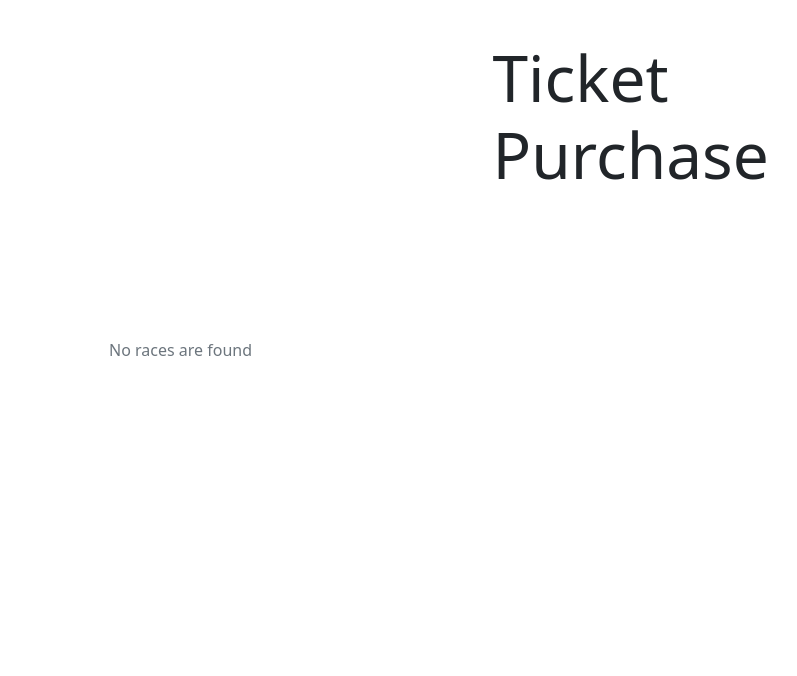
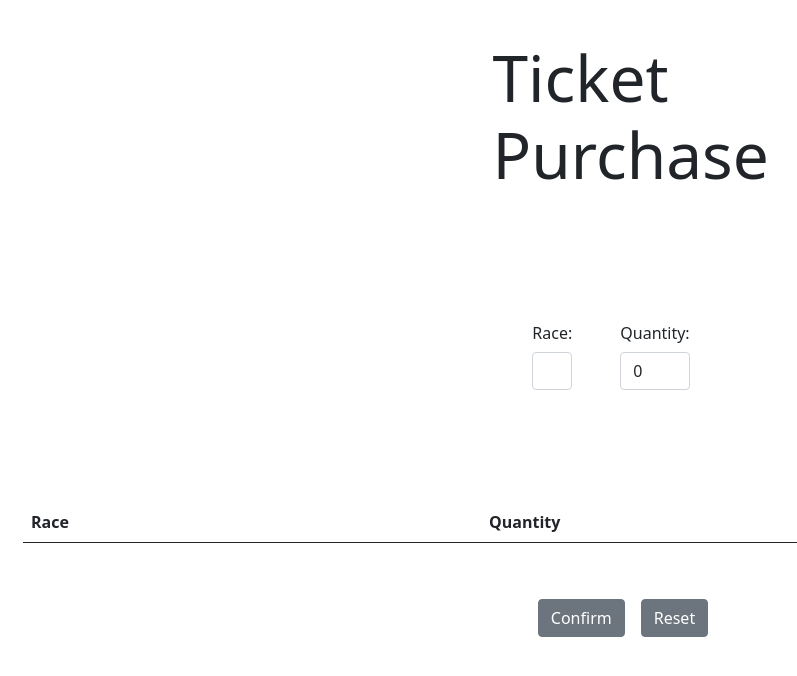
Before and after one commit to Spring2025-SDEV265-00D/Raffle-Project, a Flask app: template src/web/templates/ticketPurchase.html in a window 1280 px wide. Shown: the top 676 px of the page, without its empty margins (17-814 px from the left). Run offline with Flask 3, Linux system fonts and the light colour scheme; the template is opened without the code that fills it: most values are stand-ins (such as "Sample title", 1, 10 or a date in 2020); lists and menus that the app fills with data are empty.

Commit message:
Updated ticket purchase method and page style

```diff
--- a/src/web/static/assets/raceSelection.js
+++ b/src/web/static/assets/raceSelection.js
@@ -1,13 +1,17 @@
 
 
 document.addEventListener("DOMContentLoaded", async function loadRaces() {
-    const raceList = document.getElementById("raceList");
+    const raceList = document.getElementById("raceDropDown");
     const ticketContent = document.getElementById("ticketContainer");
     const ticketModal = document.getElementById("ticketModal");
     const closeModalBtn = document.querySelector(".close");
+    const errorMsg = document.getElementById("errorMessage");
 
     const selectedEventId = localStorage.getItem("eventID");
     console.log(selectedEventId);
+
+    const RaceIDs = [];
+    const quantities = [];
 
     try {
         const response = await fetch(
@@ -18,68 +22,81 @@
         }
 
         const races = await response.json();
-        raceList.innerHTML = '';
+        raceDropDown.innerHTML = '';
 
         races.forEach((race) => {
             console.log(race.race_id);
-            raceList.innerHTML += `<li>
-            <section>
-                <div class="display-6 col-md-8 text-md-start">
-                    Race - ${race.race_number}
-                </div>
-                <div>
-                    <select class="col-md-8" id="race-${race.race_id}">
-                        <option value="0">0</option>
-                        <option value="1">1</option>
-                        <option value="2">2</option>
-                        <option value="3">3</option>
-                        <option value="4">4</option>
-                        <option value="5">5</option>
-                        <option value="6">6</option>
-                        <option value="7">7</option>
-                        <option value="8">8</option>
-                        <option value="9">9</option>
-                        <option value="10">10</option>
-                    </select>
-                </div>
-            </section>
-        </li>`
-
+            raceDropDown.innerHTML += `<option value="${race.race_number}">${race.race_number}</option>`
         });
 
-        raceList.innerHTML += `<input
+        raceAdd.innerHTML += `<input
         type="button"
         class="btn btn-secondary btn-lg"
-        value="Create"
-        id="CreateBtn"
+        value="Add"
+        id="addBtn"
         />`;
 
-        const createBtn = document.getElementById("CreateBtn");
-        createBtn.addEventListener("click", async function (event) {
-           // event.preventDefault();
+        const addBtn = document.getElementById("addBtn");
 
-            const RaceIDs = [];
-            const quantities = [];
-            let ticketNum = 0;
-            const ticketLim = 10;
+        //This code allows tickets to be added to order
+        addBtn.addEventListener("click", async function () {
+            const selectRace = document.getElementById(`raceDropDown`);
+            const selectQuantity = document.getElementById(`quantityDropDown`);
 
-            races.forEach((race) => {
-                const selectElement = document.getElementById(`race-${race.race_id}`);
+                if (selectRace && selectQuantity) {
+                    const selectedRace = selectRace.value;
+                    const selectedQuan = selectQuantity.value;
 
-                if (selectElement) {
-                    const selectedValue = selectElement.value;
+                    console.log(selectedRace)
+                    console.log(selectedQuan)
 
-                    const quantity = parseInt(selectedValue, 10);
+                    const quantity = parseInt(selectedQuan);
+                    const raceNum = parseInt(selectedRace);
 
                     if (!isNaN(quantity) && quantity > 0) {
                         quantities.push(quantity);
-                        RaceIDs.push(race.race_id);
+                        RaceIDs.push(raceNum);
+
+                        const tableBody = document.querySelector(".table tbody");
+                        const newRow = tableBody.insertRow();
+
+                        const raceCell = newRow.insertCell(0);
+                        const quantityCell = newRow.insertCell(1);
+
+                        raceCell.textContent = raceNum;
+                        quantityCell.textContent = quantity;
+                    }
+                    else {
+                        errorMsg.innerHTML = "Must have valid quantity value.";
+                        console.error(`Must have valid quantity value.`);
                     }
 
                 } else {
-                    console.error(`Select element for raceId ${race.race_id} not found.`);
+                    errorMsg.innerHTML = "Could not find race.";
+                    console.error(`Select element for raceId not found.`);
                 }
-            });
+                console.log(quantities)
+                console.log(RaceIDs)
+        })
+
+        const resetBtn = document.getElementById("resetBtn");
+
+        //This code resets table element and lists of stored values
+        resetBtn.addEventListener("click", async function () {
+            quantities.splice(0, quantities.length);
+            RaceIDs.splice(0, RaceIDs.length);
+
+            document.querySelector(".table tbody").innerHTML = "";
+            errorMsg.innerHTML = "";
+        })
+
+        const createBtn = document.getElementById("confirmBtn");
+
+        //This code confirms purchase with a limit of 10 tickets
+        createBtn.addEventListener("click", async function () {
+           // event.preventDefault();
+            let ticketNum = 0;
+            const ticketLim = 10;
 
             quantities.forEach(quantity => {
               ticketNum += quantity;
@@ -89,6 +106,7 @@
 
             if (ticketNum > ticketLim) {
                 console.log("Ticket limit exceeded!");
+                errorMsg.innerHTML = `Ticket limit of ${ticketLim} was exceeded!`;
                 quantities.splice(0, quantities.length);
                 RaceIDs.splice(0, RaceIDs.length);
             }
@@ -128,9 +146,11 @@
 
 
               } catch (error) {
+                  errorMsg.innerHTML = "Failed to post ticket purchase. Make sure horses are assigned to each race.";
                   console.error("Error posting ticket purchase: ", error);
               }
           } else {
+              errorMsg.innerHTML = "No valid selections have been made.";
               console.log("No valid selections made.");
           }
       });
--- a/src/web/templates/ticketPurchase.html
+++ b/src/web/templates/ticketPurchase.html
@@ -1,18 +1,23 @@
 <!DOCTYPE html>
 <html lang="en">
-
   <head>
     <meta charset="UTF-8" />
     <meta name="viewport" content="width=device-width, initial-scale=1.0" />
     <title>Event Selection</title>
     <!--   <link rel="stylesheet" href="assets/styles.css" />
  -->
-  <link rel="stylesheet" href="/static/assets/styles.css">
+    <link rel="stylesheet" href="/static/assets/styles.css" />
 
-  <link href="https://cdn.jsdelivr.net/npm/bootstrap@5.0.2/dist/css/bootstrap.min.css" rel="stylesheet"
-    integrity="sha384-EVSTQN3/azprG1Anm3QDgpJLIm9Nao0Yz1ztcQTwFspd3yD65VohhpuuCOmLASjC" crossorigin="anonymous" />
+    <link
+      href="https://cdn.jsdelivr.net/npm/bootstrap@5.0.2/dist/css/bootstrap.min.css"
+      rel="stylesheet"
+      integrity="sha384-EVSTQN3/azprG1Anm3QDgpJLIm9Nao0Yz1ztcQTwFspd3yD65VohhpuuCOmLASjC"
+      crossorigin="anonymous"
+    />
 
-  <script> const API_BASE_URL = "{{ api_base_url }}"; </script>
+    <script>
+      const API_BASE_URL = "{{ api_base_url }}";
+    </script>
     <script type="module" src="/static/assets/raceSelection.js" defer></script>
 
     <!--     <script src="assets/raceSelection.js" defer></script>
@@ -35,11 +40,54 @@
     <div class="p-5 fillPage">
       <div class="container-lg">
         <div class="row justify-content-center align-items-center">
-        <div class="bg-white p-4 secondPage">
-          <ul id="raceList"></ul>
+          <div class="bg-white p-4 secondPage col-auto form-group">
+            <label for="raceDropDown" class="col-form-label">Race:</label>
+            <select class="form-control" id="raceDropDown"></select>
+          </div>
+          <div class="bg-white p-4 secondPage col-auto form-group">
+            <label for="quantityDropDown" class="col-form-label"
+              >Quantity:</label
+            >
+            <select class="form-control" id="quantityDropDown">
+              <option value="0">0</option>
+              <option value="1">1</option>
+              <option value="2">2</option>
+              <option value="3">3</option>
+              <option value="4">4</option>
+              <option value="5">5</option>
+              <option value="6">6</option>
+              <option value="7">7</option>
+              <option value="8">8</option>
+              <option value="9">9</option>
+              <option value="10">10</option>
+            </select>
+          </div>
+          <div id="raceAdd" class="col-auto"></div>
         </div>
       </div>
     </div>
+
+    <section>
+    <table class="table">
+      <thead>
+        <tr>
+          <th scope="col">Race</th>
+          <th scope="col">Quantity</th>
+        </tr>
+      </thead>
+      <tbody>
+      </tbody>
+    </table>
+  </section>
+
+  <div class="d-flex justify-content-center align-items-center">
+    <input type="button" class="btn btn-secondary mx-2" value="Confirm" id="confirmBtn"/>
+    <input type="button" class="btn btn-secondary mx-2" value="Reset" id="resetBtn"/>
+  </div>
+
+  <div class="d-flex justify-content-center align-items-center">
+    <div id="errorMessage" style="color: red; margin-top: 10px"></div>
+    <div id="result"></div>
   </div>
 
     <div id="ticketModal" class="modal">
@@ -52,12 +100,10 @@
       </div>
     </div>
 
-  <div id="errorMessage" style="color: red; margin-top: 10px"></div>
-  <div id="result"></div>
-
-  <script src="https://cdn.jsdelivr.net/npm/bootstrap@5.0.2/dist/js/bootstrap.bundle.min.js"
+    <script
+      src="https://cdn.jsdelivr.net/npm/bootstrap@5.0.2/dist/js/bootstrap.bundle.min.js"
       integrity="sha384-MrcW6ZMFYlzcLA8Nl+NtUVF0sA7MsXsP1UyJoMp4YLEuNSfAP+JcXn/tWtIaxVXM"
-    crossorigin="anonymous"></script>
+      crossorigin="anonymous"
+    ></script>
   </body>
-
 </html>
```
Lines whose indentation alone changed are shown as unchanged.
